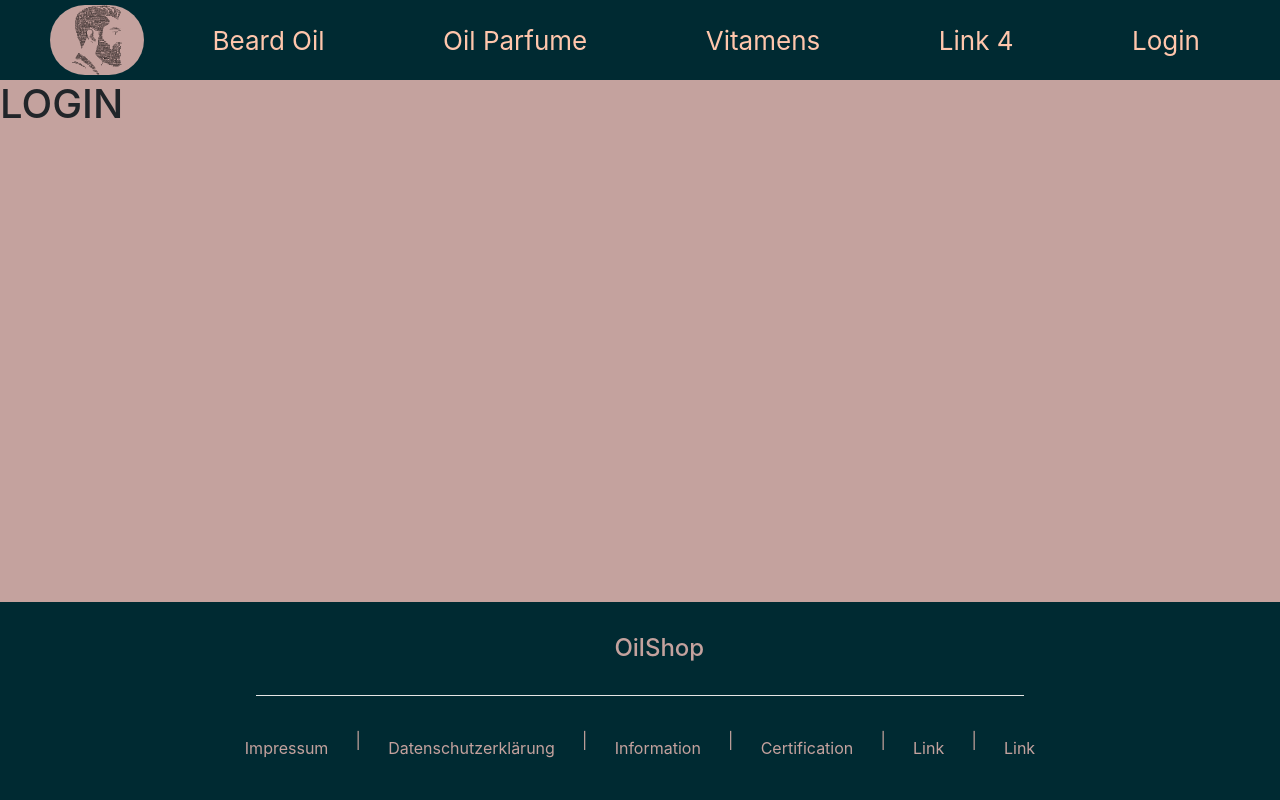
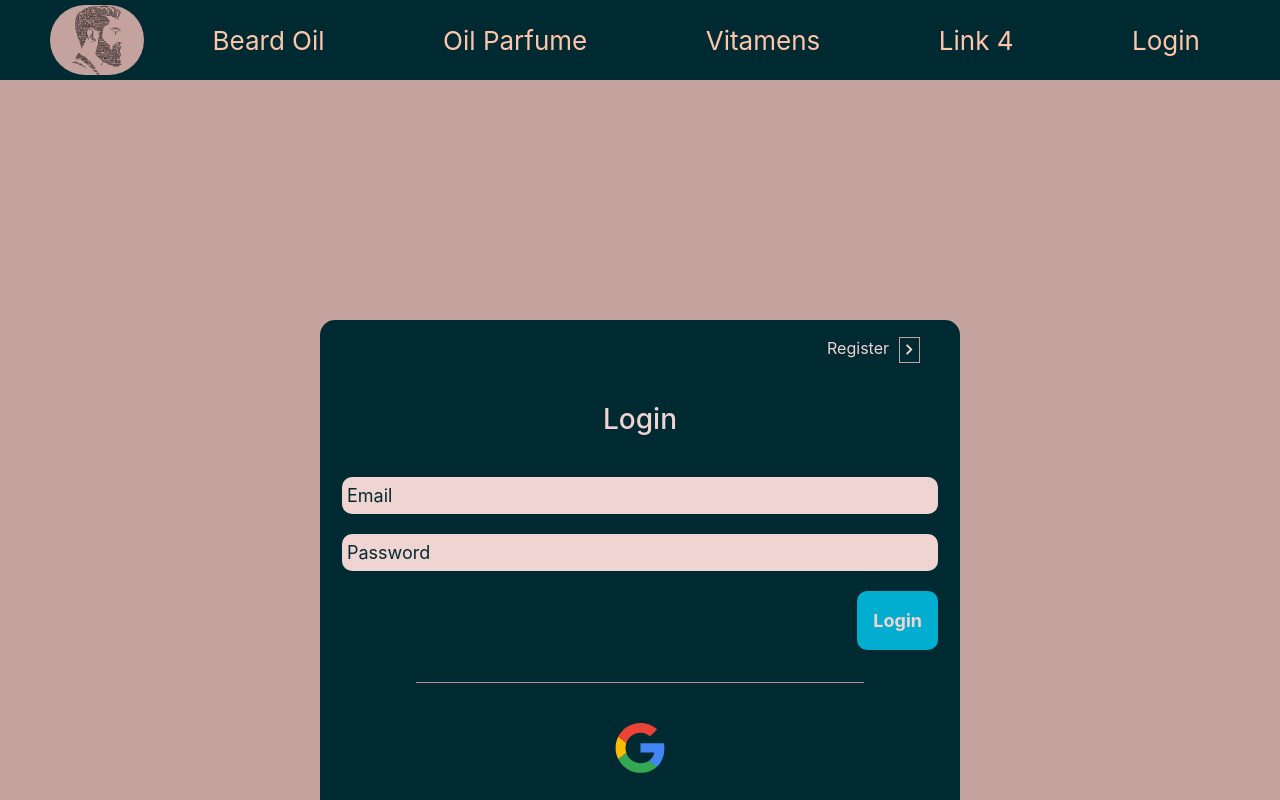
Before and after one commit to karaKaan/oilshop, a React (Create React App) app: page /login in a window 1280 px wide. Shown: the top 800 px of the page. Built offline with nearby package versions, Linux system fonts and the light colour scheme.

Commit message:
created the Login form and a redirection to the register page

```diff
--- a/public/index.html
+++ b/public/index.html
@@ -6,12 +6,13 @@
     <meta name="viewport" content="width=device-width, initial-scale=1" />
     <meta name="theme-color" content="#000000" />
     <meta
-      name="description"
-      content="Web site created using create-react-app"
+    name="description"
+    content="Web site created using create-react-app"
     />
     <link rel="apple-touch-icon" href="%PUBLIC_URL%/logo192.png" />
     <link rel="manifest" href="%PUBLIC_URL%/manifest.json" />
     <link rel="stylesheet" href="https://cdn.jsdelivr.net/npm/bootstrap@4.5.3/dist/css/bootstrap.min.css" integrity="sha384-TX8t27EcRE3e/ihU7zmQxVncDAy5uIKz4rEkgIXeMed4M0jlfIDPvg6uqKI2xXr2" crossorigin="anonymous">
+    <link rel="stylesheet" href="https://cdnjs.cloudflare.com/ajax/libs/font-awesome/5.15.1/css/all.min.css"/>
     <title>OilShop</title>
   </head>
   <body>
--- a/src/base/_colors.scss
+++ b/src/base/_colors.scss
@@ -1,4 +1,15 @@
 $bgColor: #c4a29e;
 $navFooter: #002a32;
 $txtColor: #FFC6AC;
-$danger: #eba6a9
+$inputColor: #f0d4d1;
+$danger: #eba6a9;
+$success: #02aecf;
+
+@mixin successBtn {
+    padding: 1rem;
+    border-radius: 10px;
+    font-size: 18px;
+    font-weight: 700;
+    color: $inputColor;
+    background-color: $success;
+}
--- a/src/components/app/App.scss
+++ b/src/components/app/App.scss
@@ -2,9 +2,19 @@
 
 body{
     background-color: $bgColor;
+
+    position: relative;
+    min-height: 100vh;
 }
 
-a, a:hover{
+
+
+input, input:hover, input:focus{
+    border: none;
     outline: none;
+}
 
+button, button:hover, button:focus{
+    border: none;
+    outline: none;
 }
--- a/src/components/footer/Footer.scss
+++ b/src/components/footer/Footer.scss
@@ -2,7 +2,8 @@
 
 .footerLinks{
     display: flex;
-    margin: 0 17% 2rem 17%;
+    margin: 0 17% 0 17%;
+    padding-bottom: 2rem;
 }
 .footerLink{
     margin: auto;
@@ -16,17 +17,18 @@
 .footerTitle{
     color: $bgColor;
     margin-left: 48%;
-    margin-top: 2rem;
+    padding-top: 2rem;
 }
 
 .footerWrapper{
     background-color: $navFooter;
 
-    position: absolute;
+    position: relative;
     width: 100%;
-    bottom: 0;
+    bottom: 0px;
+    margin-top: 10rem;
 }
 .footerWrapper>hr{
-    background-color: white;
+    background-color: $bgColor;
     margin: 2rem 20% 2rem 20%;
 }
--- a/src/components/login/Login.jsx
+++ b/src/components/login/Login.jsx
@@ -1,7 +1,25 @@
 import React, {} from 'react'
+
+import './Login.scss'
+import google from '../../img/google.svg'
+import { Link } from 'react-router-dom'
 
 export default function Login() {
     return(
-        <h1>LOGIN</h1>
+        <div className="loginWrapper">
+                <Link to="/register"><p className="register">Register <i className="fas fa-chevron-right" /></p></Link>
+
+                <h3 className="loginTitle">Login</h3>
+
+            <form className="formWrapper" action="" >
+                <input className="input" type="text" placeholder="Email"/>
+                <input className="input" type="text" placeholder="Password"/>
+                <button>Login</button>
+            </form>
+            <hr/>
+            <div className="socialLogins">
+                <img src={google} className="google"/>
+            </div>
+        </div>
     )
 };
--- a/src/components/login/Login.scss
+++ b/src/components/login/Login.scss
@@ -0,0 +1,77 @@
+@import  '../../base/colors';
+.formWrapper{
+    // display: flex;
+    // justify-content: center;
+    align-items: center;
+    margin: 5% auto 0 auto;
+}
+
+.formWrapper>input:nth-child(1){
+    margin-bottom: 20px;
+}
+
+.formWrapper>input{
+    font-size: 18px;
+    width: 100%;
+    background-color: $inputColor;
+    color: $navFooter;
+    border-radius: 10px;
+    padding: 5px;
+}
+
+.formWrapper>input::placeholder{
+    color: $navFooter;
+}
+
+.formWrapper>button{
+    @include successBtn;
+    display: flex;
+    margin: 20px 0 0 auto;
+
+}
+
+.loginWrapper{
+    display: flex;
+    flex-direction: column;
+    background-color: $navFooter;
+    width: 50%;
+    height: 600px;
+    margin: 15rem auto 20rem auto;
+    border-radius: 15px;
+}
+
+
+.loginWrapper>hr{
+    background-color: $bgColor;
+    margin: 5% 15% 0 15%;
+    padding: 0;
+}
+.loginTitle {
+    color: $inputColor;
+    justify-content: center;
+    align-content: center;
+    margin: 2rem auto 0 auto;
+    height: 50px;
+}
+
+.register{
+    color: $inputColor;
+    margin: 0 2.5rem 0 auto;
+    padding-top: 1rem;
+}
+.loginWrapper>a{
+    display: flex;
+}
+.register>i{
+    border: 1px solid $bgColor;
+    padding: 6px;
+    font-size: 12px;
+    margin-left: 5px;
+}
+
+.google{
+    display: flex;
+    height: 50px;
+    width: 50px;
+    margin: 2.5rem auto 0 auto;
+}
```
Also changed, not shown: src/img/google.svg (added).
